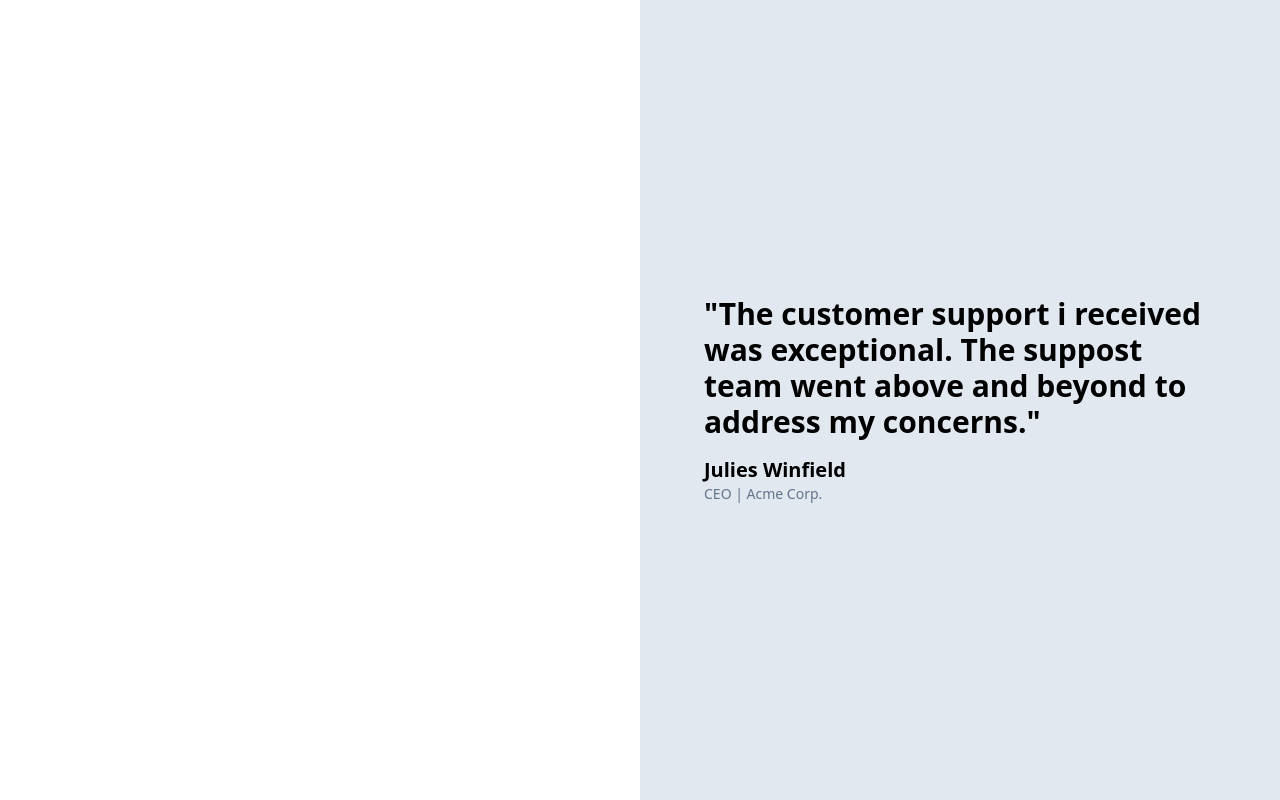
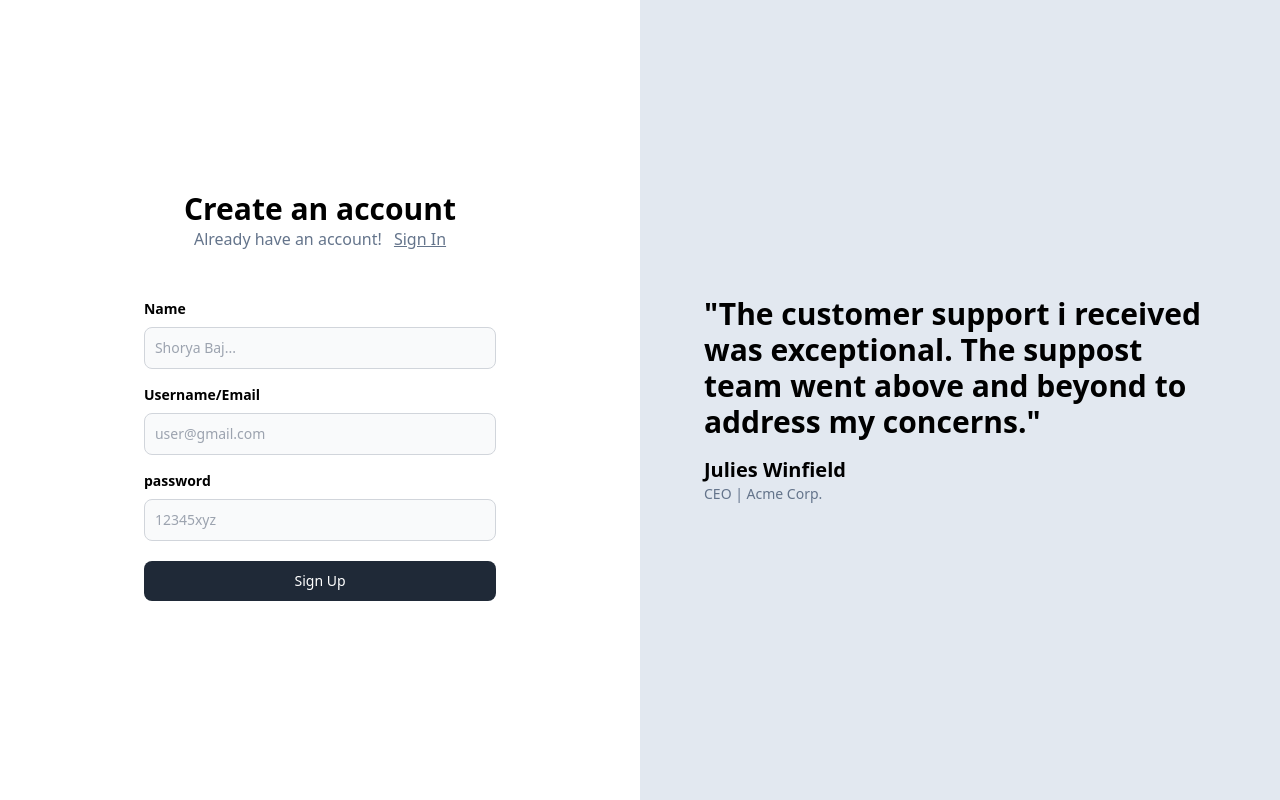
Before and after one commit to bajshorya/Medium, a React (Vite) app in the folder frontend/: page /signup in a window 1280 px wide. Built offline with nearby package versions, Linux system fonts and the light colour scheme.

Commit message:
signup,signin&authentication pages and components

```diff
--- /dev/null
+++ b/frontend/src/components/Auth.tsx
@@ -0,0 +1,104 @@
+import { SignupInput } from "@shoryabaj/common-zod";
+import React, { ChangeEvent, useState } from "react";
+import { Link } from "react-router-dom";
+
+export const Auth = ({ type }: { type: "signup" | "signin" }) => {
+  const [postInputs, setPostInputs] = useState<SignupInput>({
+    name: "",
+    username: "",
+    password: "",
+  });
+  return (
+    <div className=" h-screen flex justify-center flex-col">
+      <div className="flex justify-center">
+        <div>
+          <div className="px-10">
+            <div className=" font-extrabold text-3xl ">Create an account</div>
+            <div className="text-slate-500 text-center">
+              {type === "signin"
+                ? "Don't have an account?"
+                : "Already have an account!"}{" "}
+              <Link
+                className="pl-2 underline"
+                to={type === "signin" ? "/signup" : "/signin"}
+              >
+                {type === "signin" ? "Sign Up" : "Sign In"}
+              </Link>
+            </div>
+          </div>
+          <div className="pt-8">
+            <LabelledInput
+              label="Name"
+              placeholder="Shorya Baj..."
+              onChange={(e) => {
+                setPostInputs({
+                  ...postInputs,
+                  name: e.target.value,
+                });
+              }}
+            />
+            <LabelledInput
+              label="Username/Email"
+              placeholder="user@gmail.com"
+              onChange={(e) => {
+                setPostInputs({
+                  ...postInputs,
+                  username: e.target.value,
+                });
+              }}
+            />
+            <LabelledInput
+              label="password"
+              type={"password"}
+              placeholder="12345xyz"
+              onChange={(e) => {
+                setPostInputs({
+                  ...postInputs,
+                  password: e.target.value,
+                });
+              }}
+            />
+            <button
+              type="button"
+              className="w-full text-white bg-gray-800 hover:bg-gray-900 focus:outline-none focus:ring-4 focus:ring-gray-300 font-medium rounded-lg text-sm mt-5 px-5 py-2.5 me-2 mb-2 "
+            >
+              {type === "signup" ? "Sign Up" : "Sign In "}{" "}
+            </button>
+          </div>
+        </div>
+      </div>
+    </div>
+  );
+};
+interface LabelledInputType {
+  label: string;
+  placeholder: string;
+  onChange: (e: ChangeEvent<HTMLInputElement>) => void;
+  type?: string;
+}
+function LabelledInput({
+  label,
+  placeholder,
+  onChange,
+  type,
+}: LabelledInputType) {
+  return (
+    <>
+      <div>
+        <div>
+          <label className="block mb-2 text-sm  text-black font-semibold pt-4 ">
+            {label}{" "}
+          </label>
+          <input
+            onChange={onChange}
+            type={type || "text"}
+            id="first_name"
+            className="bg-gray-50 border border-gray-300 text-gray-900 text-sm rounded-lg focus:ring-blue-500 focus:border-blue-500 block w-full p-2.5 "
+            placeholder={placeholder}
+            required
+          />
+        </div>
+      </div>
+    </>
+  );
+}
--- a/frontend/src/pages/Signin.tsx
+++ b/frontend/src/pages/Signin.tsx
@@ -1,5 +1,16 @@
 import React from "react";
+import { Quote } from "../components/Quote";
+import { Auth } from "../components/Auth";
 
 export const Signin = () => {
-  return <div>Signin</div>;
+  return (
+    <div className="grid grid-cols-1 lg:grid-cols-2">
+      <div>
+        <Auth type="signin" />
+      </div>
+      <div className="hidden lg:block">
+        <Quote />
+      </div>
+    </div>
+  );
 };
--- a/frontend/src/pages/Signup.tsx
+++ b/frontend/src/pages/Signup.tsx
@@ -1,11 +1,14 @@
 import React from "react";
 import { Quote } from "../components/Quote";
+import { Auth } from "../components/Auth";
 
 export const Signup = () => {
   return (
-    <div className="grid grid-cols-2">
-      <div></div>
-      <div className="invisible lg:visible">
+    <div className="grid grid-cols-1 lg:grid-cols-2">
+      <div>
+        <Auth type="signup" />
+      </div>
+      <div className="hidden lg:block">
         <Quote />
       </div>
     </div>
```
